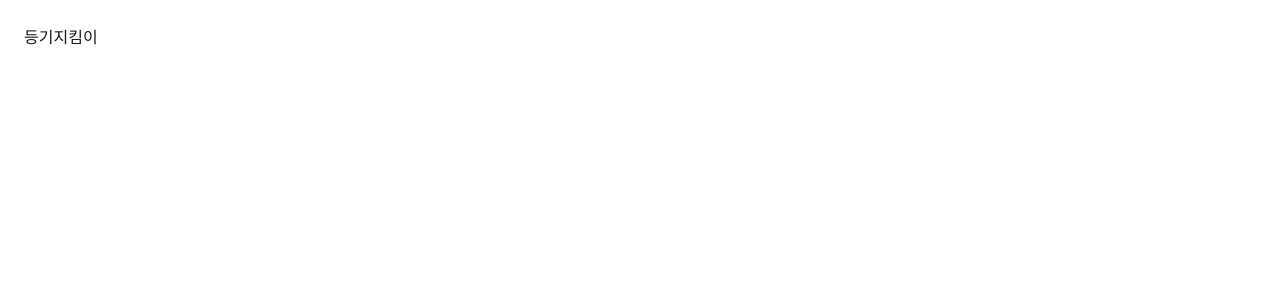
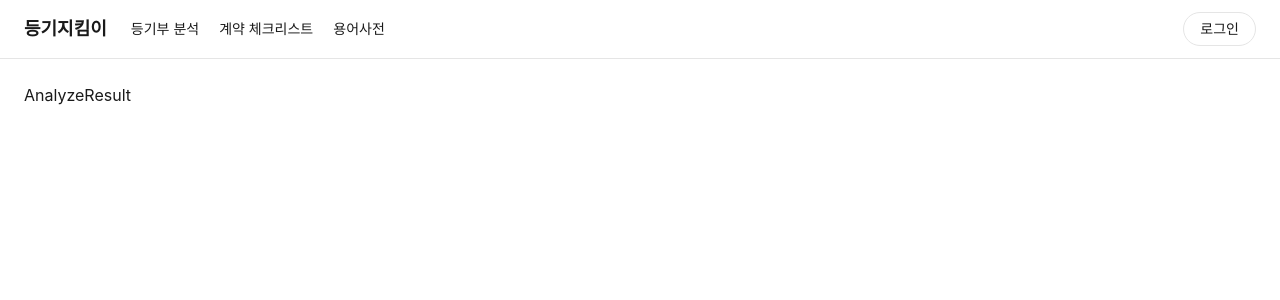
Before and after one commit to Zip042/Zip042, a React (Vite) app in the folder app/: page /analyze/result in a window 1280 px wide. Shown: the top 300 px of the page. Built offline with nearby package versions, Linux system fonts and the light colour scheme.

Commit message:
add app/ router shell, shared layout, and page placeholders

```diff
--- a/app/src/App.tsx
+++ b/app/src/App.tsx
@@ -1,3 +1,23 @@
+import { BrowserRouter, Routes, Route } from "react-router";
+import Layout from "./components/Layout";
+import Home from "./pages/Home";
+import Analyze from "./pages/Analyze";
+import AnalyzeResult from "./pages/AnalyzeResult";
+import Checklist from "./pages/Checklist";
+import Glossary from "./pages/Glossary";
+
 export default function App() {
-  return <div style={{ padding: 24 }}>등기지킴이</div>;
+  return (
+    <BrowserRouter>
+      <Routes>
+        <Route element={<Layout />}>
+          <Route path="/" element={<Home />} />
+          <Route path="/analyze" element={<Analyze />} />
+          <Route path="/analyze/result" element={<AnalyzeResult />} />
+          <Route path="/checklist" element={<Checklist />} />
+          <Route path="/glossary" element={<Glossary />} />
+        </Route>
+      </Routes>
+    </BrowserRouter>
+  );
 }
--- /dev/null
+++ b/app/src/components/Layout.tsx
@@ -0,0 +1,48 @@
+import { Link, Outlet, useLocation } from "react-router";
+
+const NAV_ITEMS = [
+  { label: "등기부 분석", to: "/analyze" },
+  { label: "계약 체크리스트", to: "/checklist" },
+  { label: "용어사전", to: "/glossary" },
+];
+
+export default function Layout() {
+  const location = useLocation();
+
+  return (
+    <div className="min-h-screen bg-background text-foreground font-sans">
+      <header className="flex items-center gap-6 border-b border-border px-6 py-3">
+        <Link to="/" className="font-display text-lg font-extrabold text-brand-primary">
+          등기지킴이
+        </Link>
+        <nav className="flex gap-5 text-sm text-muted-foreground">
+          {NAV_ITEMS.map((item) => {
+            const isActive = location.pathname === item.to;
+            return (
+              <Link
+                key={item.to}
+                to={item.to}
+                className={
+                  isActive
+                    ? "border-b-2 border-foreground pb-0.5 font-bold text-foreground"
+                    : "hover:text-foreground"
+                }
+              >
+                {item.label}
+              </Link>
+            );
+          })}
+        </nav>
+        <button
+          type="button"
+          className="ml-auto rounded-full border border-foreground px-4 py-1.5 text-sm"
+        >
+          로그인
+        </button>
+      </header>
+      <main>
+        <Outlet />
+      </main>
+    </div>
+  );
+}
--- /dev/null
+++ b/app/src/pages/Analyze.tsx
@@ -0,0 +1,3 @@
+export default function Analyze() {
+  return <div className="p-6">Analyze</div>;
+}
--- /dev/null
+++ b/app/src/pages/AnalyzeResult.tsx
@@ -0,0 +1,3 @@
+export default function AnalyzeResult() {
+  return <div className="p-6">AnalyzeResult</div>;
+}
--- /dev/null
+++ b/app/src/pages/Checklist.tsx
@@ -0,0 +1,3 @@
+export default function Checklist() {
+  return <div className="p-6">Checklist</div>;
+}
--- /dev/null
+++ b/app/src/pages/Glossary.tsx
@@ -0,0 +1,3 @@
+export default function Glossary() {
+  return <div className="p-6">Glossary</div>;
+}
--- /dev/null
+++ b/app/src/pages/Home.tsx
@@ -0,0 +1,3 @@
+export default function Home() {
+  return <div className="p-6">Home</div>;
+}
```
